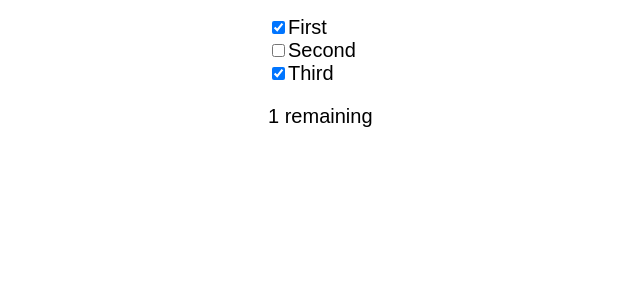
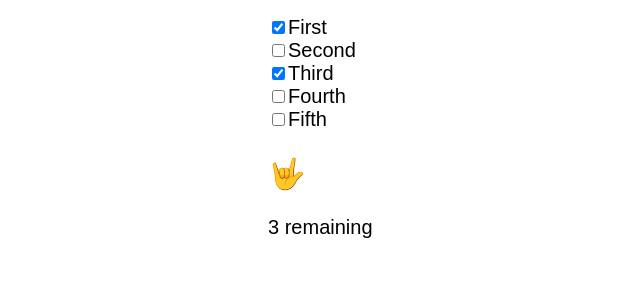
Before and after one commit to prfraser/react-emoji-dos, a React (Create React App) app: page / in a window 1280 px wide. Shown: the top 300 px of the page, without its empty margins (132-772 px from the left). Built offline with nearby package versions, Linux system fonts and the light colour scheme.

Commit message:
Add separate status component, with emoji

```diff
--- a/src/App.js
+++ b/src/App.js
@@ -1,8 +1,9 @@
 import React, { Component } from 'react';
 import './App.css';
 import TodoItem from './components/TodoItem'
+import TodoItemsStatus from './components/TodoItemsStatus'
 
-const incompletedCount = (items) => items.filter((item) => item.completed === false).length
+const countIncompleteItems = (items) => items.filter((item) => item.completed === false).length
 const toggleItemAtIndex = (items, indexToToggle) => {
   const item = items[indexToToggle]
   item.completed = !item.completed
@@ -15,7 +16,9 @@ class App extends Component {
     items: [
       { description: 'First', completed: true },
       { description: 'Second', completed: false },
-      { description: 'Third', completed: true }
+      { description: 'Third', completed: true },
+      { description: 'Fourth', completed: false },
+      { description: 'Fifth', completed: false }
     ]
   }
 
@@ -41,7 +44,10 @@ class App extends Component {
             />
           ))
         }
-        <p>{ incompletedCount(items) } remaining</p>
+        <TodoItemsStatus
+          totalCount={ items.length }
+          incompletedCount={ countIncompleteItems(items) }
+        />
       </div>
     );
   }
--- /dev/null
+++ b/src/components/TodoItemsStatus.js
@@ -0,0 +1,28 @@
+import React from 'react'
+
+const emojiForCount = (count) => {
+  switch (count) {
+    case 0:
+      return '👏 🎉 👯‍ 🌞'
+    case 1:
+      return '☝️'
+    case 2:
+      return '✌️'
+    case 3:
+      return '🤟'
+    default:
+      return '🤯'
+  }
+}
+
+const TodoItemsStatus = ({
+  totalCount,
+  incompletedCount
+}) => (
+  <div>
+    <h2>{ emojiForCount(incompletedCount) }</h2>
+    <p>{ incompletedCount } remaining</p>
+  </div>
+)
+
+export default TodoItemsStatus
```
